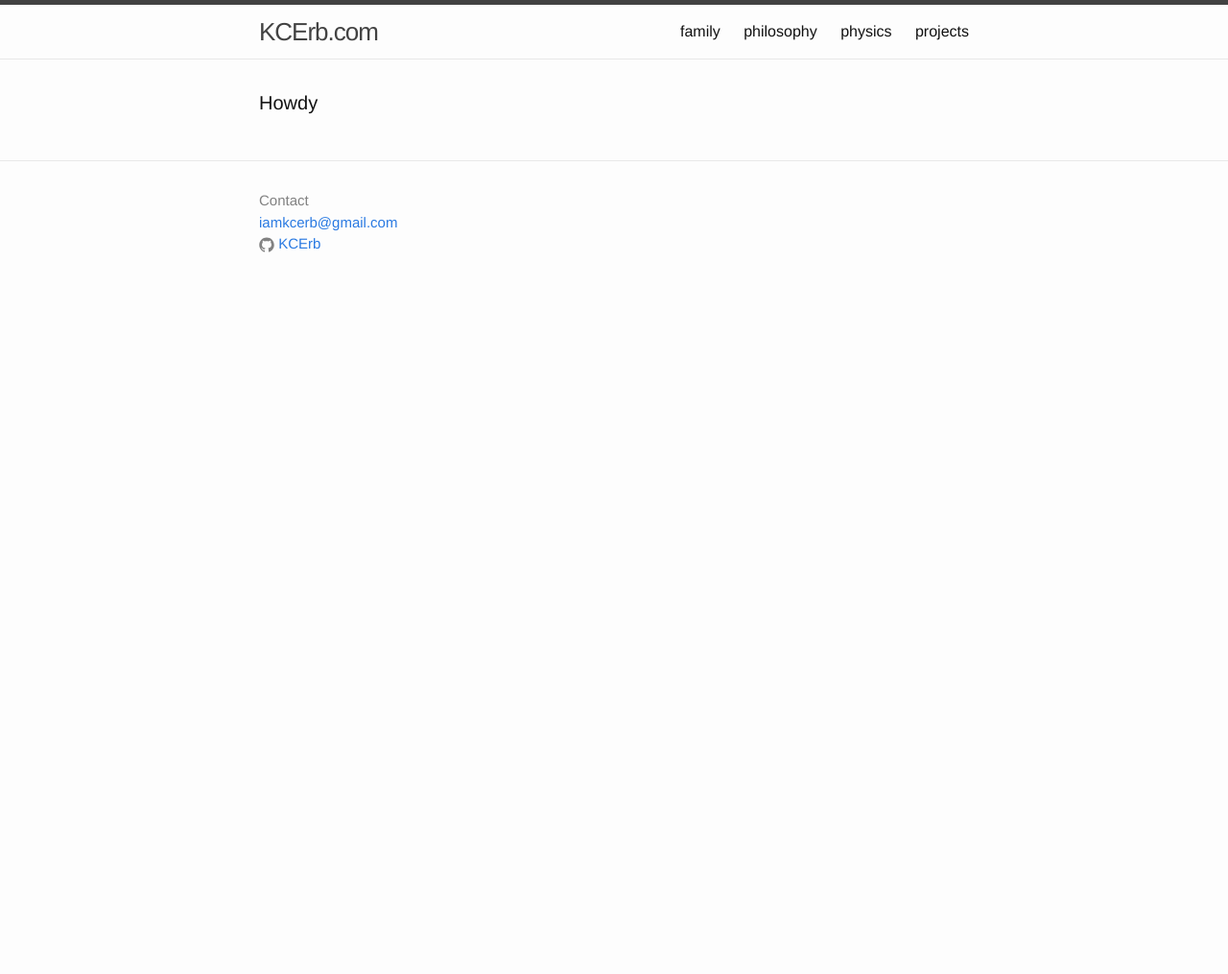
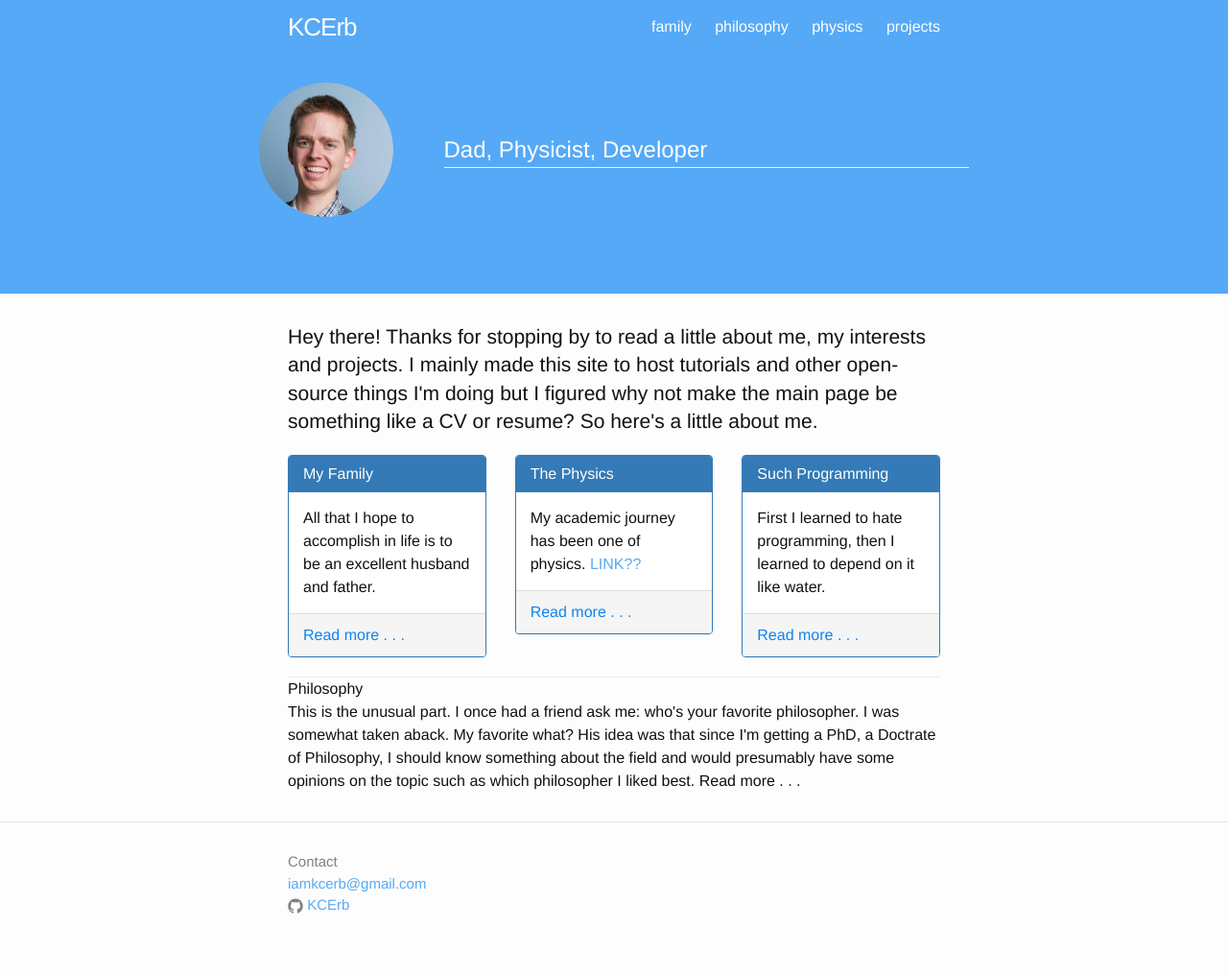
Before and after one commit to KCErb/KCErb.github.io, a Jekyll site: the page built from index.html, in a window 1280 px wide. Shown: the whole page at 96% size. Built offline with Jekyll 4.4.1, drawn with Linux system fonts in a browser that asks for light colours; nearby versions of some CDN libraries; before the commit the page ends 900 px from its top, so only the background shows below that.

Commit message:
begin remodel

```diff
--- a/_config.yml
+++ b/_config.yml
@@ -1,5 +1,5 @@
 # Site settings
-title: KCErb.com
+title: KCErb
 email: iamkcerb@gmail.com
 description: > # this means to ignore newlines until "baseurl:"
   This is KC Erb's homepage for hosting projects, and an online resume / CV.
--- /dev/null
+++ b/_includes/feature.html
@@ -0,0 +1,11 @@
+<div class="panel panel-primary">
+  <div class="panel-heading">
+    <h3 class="panel-title">{{ include.title }}</h3>
+  </div>
+  <div class="panel-body">
+    {{ include.body }}
+  </div>
+  <div class="panel-footer">
+    <a href="{{include.link}}">Read more . . .</a>
+  </div>
+</div>
--- a/_includes/head.html
+++ b/_includes/head.html
@@ -6,7 +6,30 @@
   <title>{% if page.title %}{{ page.title }}{% else %}{{ site.title }}{% endif %}</title>
   <meta name="description" content="{% if page.excerpt %}{{ page.excerpt | strip_html | strip_newlines | truncate: 160 }}{% else %}{{ site.description }}{% endif %}">
 
+  <!-- Bootstrap CSS and Font-Awesome -->
+  <link rel="stylesheet" href="http://maxcdn.bootstrapcdn.com/bootstrap/3.2.0/css/bootstrap.min.css">
+  <link rel="stylesheet" href="http://maxcdn.bootstrapcdn.com/font-awesome/4.2.0/css/font-awesome.min.css">
+  <!--[if lt IE 9]>
+    <script src="https://oss.maxcdn.com/html5shiv/3.7.2/html5shiv.min.js"></script>
+    <script src="https://oss.maxcdn.com/respond/1.4.2/respond.min.js"></script>
+  <![endif]-->
+  <!-- My CSS -->
   <link rel="stylesheet" href="{{ "/css/main.css" | prepend: site.baseurl }}">
+
   <link rel="canonical" href="{{ page.url | replace:'index.html','' | prepend: site.baseurl | prepend: site.url }}">
   <link rel="alternate" type="application/rss+xml" title="{{ site.title }}" href="{{ "/feed.xml" | prepend: site.baseurl | prepend: site.url }}" />
+
+  <!-- JQuery and Bootstrap JS -->
+  <script src="http://code.jquery.com/jquery.js"></script>
+  <script src="http://maxcdn.bootstrapcdn.com/bootstrap/3.2.0/js/bootstrap.min.js"></script>
+
+  <!-- Google Analytics -->
+  <script>
+  (function(b,o,i,l,e,r){b.GoogleAnalyticsObject=l;b[l]||(b[l]=
+    function(){(b[l].q=b[l].q||[]).push(arguments)});b[l].l=+new Date;
+    e=o.createElement(i);r=o.getElementsByTagName(i)[0];
+    e.src='https://www.google-analytics.com/analytics.js';
+    r.parentNode.insertBefore(e,r)}(window,document,'script','ga'));
+    ga('create','UA-66094196-1','auto');ga('send','pageview');
+  </script>
 </head>
--- /dev/null
+++ b/_layouts/front-page.html
@@ -0,0 +1,32 @@
+<!DOCTYPE html>
+<html>
+
+  {% include head.html %}
+
+  <body>
+
+    {% include header.html %}
+
+    <div class="full-width-banner">
+      <div class="page-content wrapper container">
+        <div class="row vertical-align">
+          <div class="col-md-3">
+            <img src="images/me.png" alt="shuai-ge" class="img-circle" style="width: 140px;">
+          </div>
+          <div class="col-md-9 large-text-block">
+            Dad, Physicist, Developer
+            <hr>
+          </div>
+        </div>
+      </div>
+    </div>
+
+    <div class="page-content">
+        {{ content }}
+    </div>
+
+    {% include footer.html %}
+
+  </body>
+
+</html>
--- a/_sass/_base.scss
+++ b/_sass/_base.scss
@@ -18,7 +18,7 @@ body {
     font-size: $base-font-size;
     line-height: $base-line-height;
     font-weight: 300;
-    color: $text-color;
+    color: $text-color-dark;
     background-color: $background-color;
     -webkit-text-size-adjust: 100%;
 }
@@ -77,15 +77,6 @@ li {
 
 
 /**
- * Headings
- */
-h1, h2, h3, h4, h5, h6 {
-    font-weight: 300;
-}
-
-
-
-/**
  * Links
  */
 a {
@@ -97,7 +88,7 @@ a {
     }
 
     &:hover {
-        color: $text-color;
+        color: $text-color-dark;
         text-decoration: underline;
     }
 }
--- /dev/null
+++ b/_sass/_index.scss
@@ -0,0 +1,14 @@
+.full-width-banner {
+  height: 250px;
+  background-color: $brand-color;
+}
+
+.vertical-align {
+  display: flex;
+  align-items: center;
+}
+
+.large-text-block {
+  color: white;
+  font-size: 24px;
+}
--- a/_sass/_layout.scss
+++ b/_sass/_layout.scss
@@ -2,10 +2,10 @@
  * Site header
  */
 .site-header {
-    border-top: 5px solid $grey-color-dark;
-    border-bottom: 1px solid $grey-color-light;
+    // border-top: 5px solid $grey-color-dark;
+    // border-bottom: 1px solid $grey-color-light;
     min-height: 56px;
-
+    background-color: $brand-color;
     // Positioning context for the mobile navigation icon
     position: relative;
 }
@@ -19,7 +19,7 @@
 
     &,
     &:visited {
-        color: $grey-color-dark;
+        color: $text-color-light;
     }
 }
 
@@ -32,7 +32,7 @@
     }
 
     .page-link {
-        color: $text-color;
+        color: $text-color-light;
         line-height: $base-line-height;
 
         // Gaps between nav items, but not on the first one
--- a/css/main.scss
+++ b/css/main.scss
@@ -13,13 +13,16 @@ $base-line-height: 1.5;
 
 $spacing-unit:     30px;
 
-$text-color:       #111;
-$background-color: #fdfdfd;
-$brand-color:      #2a7ae2;
+$text-color-light:  #fff;
+$text-color-dark:   #111;
+$background-color:  #fdfdfd;
+$brand-color:       #56a9f6;
 
 $grey-color:       #828282;
 $grey-color-light: lighten($grey-color, 40%);
 $grey-color-dark:  darken($grey-color, 25%);
+
+
 
 // Width of the content area
 $content-width:    800px;
@@ -48,5 +51,6 @@ $on-laptop:        800px;
 @import
         "base",
         "layout",
+        "index",
         "syntax-highlighting"
 ;
--- a/index.html
+++ b/index.html
@@ -1,9 +1,46 @@
 ---
-layout: default
+layout: front-page
 ---
 
-<div class="home">
+<div class="wrapper">
+  <div class="home">
+    <p class="lead">
+      Hey there! Thanks for stopping by to read a little about me, my interests and projects.
+      I mainly made this site to host tutorials and other open-source things I'm doing but
+      I figured why not make the main page be something like a CV or resume? So here's a
+      little about me.
+    </p>
+  </div>
+</div>
 
-  <h1 class="page-heading">Howdy</h1>
+<div class="wrapper container">
+  <div class="row">
+    <div class="col-md-4">
+      {% include feature.html title="My Family" body="All that I hope to accomplish in life is to be an excellent husband and father." %}
+    </div>
+    <div class="col-md-4">
+      {% include feature.html title="The Physics" body="My academic journey has been one of physics. <a href='google.com'> LINK?? </a>"%}
+    </div>
+    <div class="col-md-4">
+      {% include feature.html title="Such Programming" body="First I learned to hate programming, then I learned to depend on it like water." %}
+    </div>
+  </div>
+
+  <hr>
+
+  <div class="row center">
+    <div class="col-md-12">
+      Philosophy
+    </div>
+  </div>
+
+  <div class="row">
+    <div class="col-md-12">
+    This is the unusual part. I once had a friend ask me: who's your favorite philosopher.
+    I was somewhat taken aback. My favorite what? His idea was that since I'm getting a PhD,
+    a Doctrate of Philosophy, I should know something about the field and would presumably
+    have some opinions on the topic such as which philosopher I liked best. Read more . . .
+  </div>
+  </div>
 
 </div>
```
Also changed, not shown: _layouts/main.html (deleted, +0 -20 lines), images/me.png (added), 1 other file.
